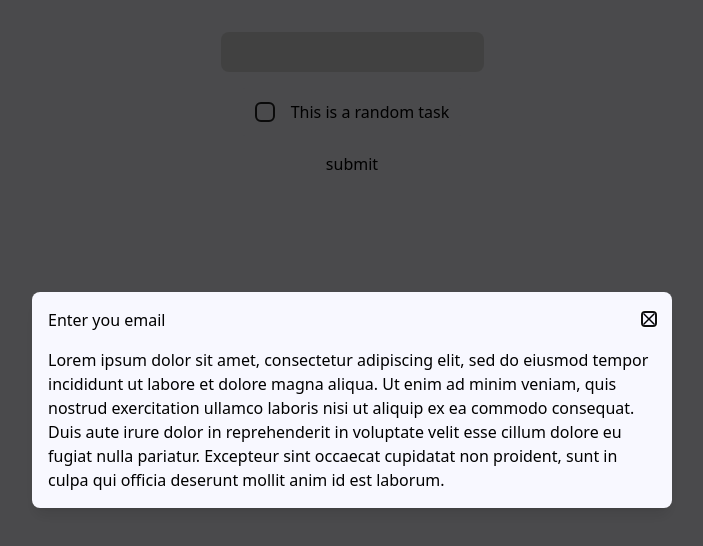
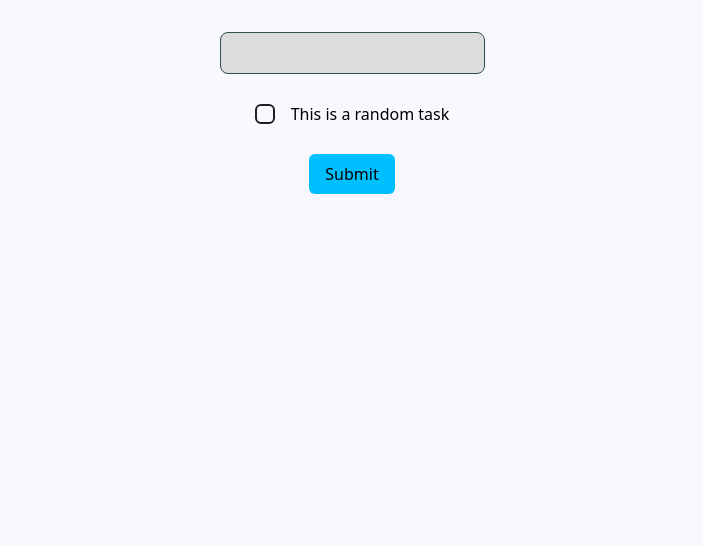
Before and after one commit to ratan2020cs131/todoApp, a React (Vite) app in the folder client/: page / in a window 1280 px wide. Shown: the top 546 px of the page, without its empty margins (288-991 px from the left). Built offline with nearby package versions, Linux system fonts and the light colour scheme.

Commit message:
buttons added

```diff
--- a/client/src/App.jsx
+++ b/client/src/App.jsx
@@ -2,18 +2,15 @@ import TextInput from "./components/TextInput";
 import AppContainer from "./components/AppContainer";
 import Task from "./components/Task";
 import useAuth from "./hooks/useAuth";
-import "./index.css";
 import { PrimeReactProvider } from "primereact/api";
 import DesignSystem from "./designSystem";
 import { useModalActions } from "./store/useModal";
-import Modal from "./components/Modal";
+import "./index.css";
+import Button from './components/Button'
 
 function App() {
   const authenticated = useAuth();
   const setModalVisibility = useModalActions();
-
-  console.log(setModalVisibility);
-
 
   return (
     <PrimeReactProvider value={{ unstyled: true, pt: DesignSystem }}>
@@ -21,8 +18,7 @@ function App() {
         <div className="flex flex-col items-center w-full gap-4">
           <TextInput />
           <Task />
-          <button onClick={() => setModalVisibility(true)}>submit</button>
-          <Modal header="Enter you email"/>
+          <Button />
         </div>
       </AppContainer>
     </PrimeReactProvider>
--- /dev/null
+++ b/client/src/components/Button.jsx
@@ -0,0 +1,23 @@
+import { Button as PrimeButton } from "primereact/button";
+
+const baseClasses = "hover:bg-primary-navy";
+const variantClasses = {
+  default: "bg-primary-blue",
+};
+
+const Button = ({
+  title = "Submit",
+  onClick,
+  loading,
+  variant = "default",
+}) => {
+  return (
+    <PrimeButton
+      className={`${baseClasses} ${variantClasses[variant]}`}
+      label={title}
+      onClick={onClick}
+      loading={loading}
+    />
+  );
+};
+export default Button;
--- a/client/src/components/Modal.jsx
+++ b/client/src/components/Modal.jsx
@@ -1,9 +1,9 @@
 import { Dialog } from "primereact/dialog";
-import { modalVisibility, useModalActions } from "../store/useModal";
+import { useModalActions, useModalVisibility } from "../store/useModal";
 import { TypoRegular } from "./Typography";
 
-const Modal = ({ header }) => {
-  const isVisible = modalVisibility;
+const Modal = ({ title = "Modal title", children }) => {
+  const isVisible = useModalVisibility();
   const setVisible = useModalActions();
 
   console.log(isVisible);
@@ -11,23 +11,14 @@ const Modal = ({ header }) => {
   return (
     <Dialog
       draggable={false}
-      header={<TypoRegular>{header}</TypoRegular>}
+      header={<TypoRegular>{title}</TypoRegular>}
       visible={isVisible}
-      // style={{ width: "50vw" }}
       onHide={() => {
         if (!isVisible) return;
         setVisible(false);
       }}
     >
-      <p className="m-0">
-        Lorem ipsum dolor sit amet, consectetur adipiscing elit, sed do eiusmod
-        tempor incididunt ut labore et dolore magna aliqua. Ut enim ad minim
-        veniam, quis nostrud exercitation ullamco laboris nisi ut aliquip ex ea
-        commodo consequat. Duis aute irure dolor in reprehenderit in voluptate
-        velit esse cillum dolore eu fugiat nulla pariatur. Excepteur sint
-        occaecat cupidatat non proident, sunt in culpa qui officia deserunt
-        mollit anim id est laborum.
-      </p>
+      {children}
     </Dialog>
   );
 };
--- a/client/src/designSystem.js
+++ b/client/src/designSystem.js
@@ -25,8 +25,8 @@ const DesignSystem = {
   },
   inputtext: {
     root: ({ context }) => ({
-      className: classNames("rounded-lg px-4 py-2 bg-primary-gray", {
-        "hover:border-blue-500 focus:outline-none focus:outline-offset-0 focus:shadow-[0_0_0_0.2rem_rgba(191,219,254,1)] dark:focus:shadow-[0_0_0_0.2rem_rgba(147,197,253,0.5)]":
+      className: classNames("rounded-lg px-4 py-2 bg-primary-gray border border-primary-dark", {
+        "hover:border-blue-500 focus:outline-none focus:border-none focus:outline-offset-0 focus:shadow-[0_0_0_0.2rem_rgba(191,219,254,1)] dark:focus:shadow-[0_0_0_0.2rem_rgba(147,197,253,0.5)]":
           !context.disabled,
         "opacity-60 select-none pointer-events-none cursor-default":
           context.disabled,
@@ -45,9 +45,16 @@ const DesignSystem = {
     header: {
       className: classNames("flex items-center justify-between shrink-0 pb-4"),
     },
-    mask:{
-      className:"bg-[rgb(0,0,0,0.7)]"
-    }
+    mask: {
+      className: "bg-[rgb(0,0,0,0.7)]",
+    },
+  },
+  button: {
+    root: {
+      className: classNames(
+        "items-center cursor-pointer inline-flex bg-primary px-4 py-2 rounded-md"
+      ),
+    },
   },
 };
 
--- /dev/null
+++ b/client/src/screens/AuthModal.jsx
@@ -0,0 +1,21 @@
+import { useState } from "react";
+import Modal from "../components/Modal";
+import TextInput from "../components/TextInput";
+const AuthModalBody = () => {
+  const [email, setEmail] = useState("");
+
+  return (
+    <div>
+      <TextInput
+        placeholder="Type your email here"
+        value={email}
+        onChange={(value) => setEmail(value)}
+      />
+    </div>
+  );
+};
+
+const AuthModal = () => {
+  return <Modal title="Enter you email" />;
+};
+export default AuthModal;
--- a/client/src/screens/Home.jsx
+++ b/client/src/screens/home/Home.jsx
@@ -1,7 +1,7 @@
 
 const Home = () => {
   return (
-    <div></div>
+    <></>
   );
 };
 export default Home;
--- a/client/src/store/useModal.js
+++ b/client/src/store/useModal.js
@@ -8,4 +8,7 @@ const useModal = create((set) => ({
 }));
 
 export const useModalActions = () => useModal.getState().setVisibility;
-export const modalVisibility = useModal.getState().show;
+export const useModalVisibility = () => {
+  const show = useModal((state) => state.show);
+  return show;
+};
--- a/client/tailwind.config.js
+++ b/client/tailwind.config.js
@@ -5,7 +5,10 @@ export const colors = {
     white: "#F8F8FF",
     black: "#202020",
     gray: "#DCDCDC",
+    dark: "#2F4F4F",
     success: "#32CD32",
+    blue: "#00BFFF",
+    navy: "#1E90FF",
   },
 };
 
```
